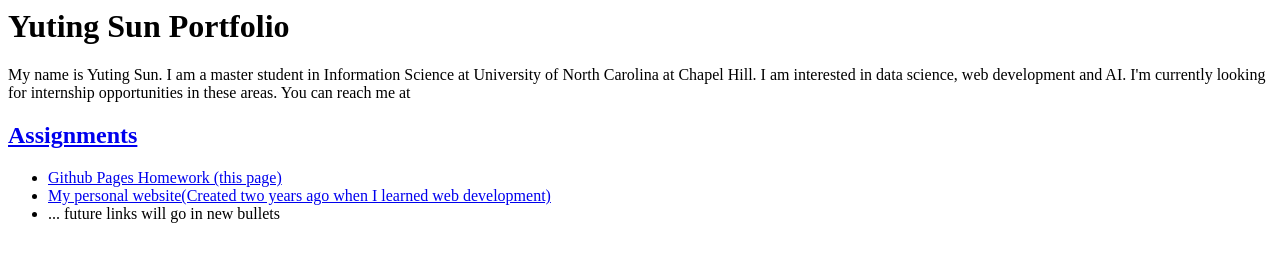
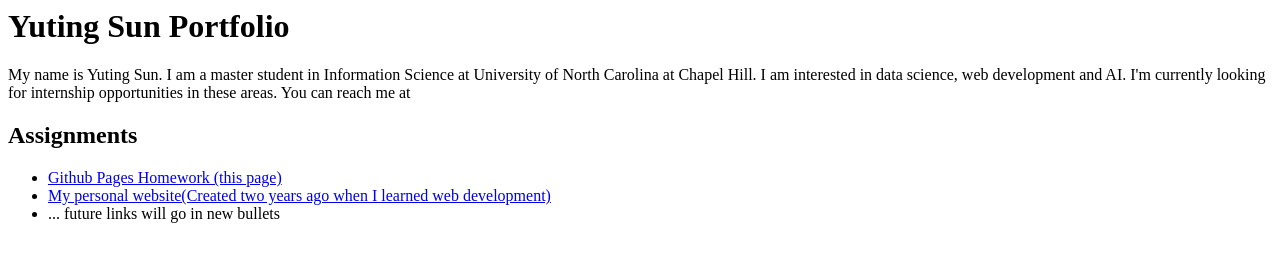
Before and after one commit to Yuting66621/yuting_portfolio, a plain HTML site: page index.html in a window 1280 px wide. Drawn offline with Linux system fonts and the light colour scheme.

Commit message:
correct syntax error 2

```diff
--- a/index.html
+++ b/index.html
@@ -1,7 +1,7 @@
 <h1>Yuting Sun Portfolio</h1>
 
 <p>
-	My name is Yuting Sun. I am a master student in Information Science at University of North Carolina at Chapel Hill. I am interested in data science, web development and AI. I'm currently looking for internship opportunities in these areas. You can reach me at <a href="mailto:ytsun.seu@gmail.com">
+	My name is Yuting Sun. I am a master student in Information Science at University of North Carolina at Chapel Hill. I am interested in data science, web development and AI. I'm currently looking for internship opportunities in these areas. You can reach me at <a href="mailto:ytsun.seu@gmail.com"></a>
 
 	</p>
 
```
